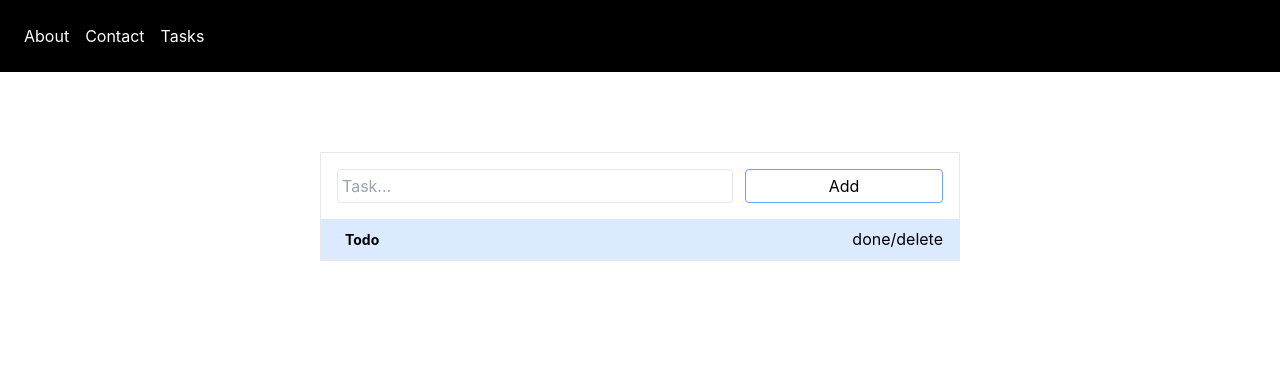
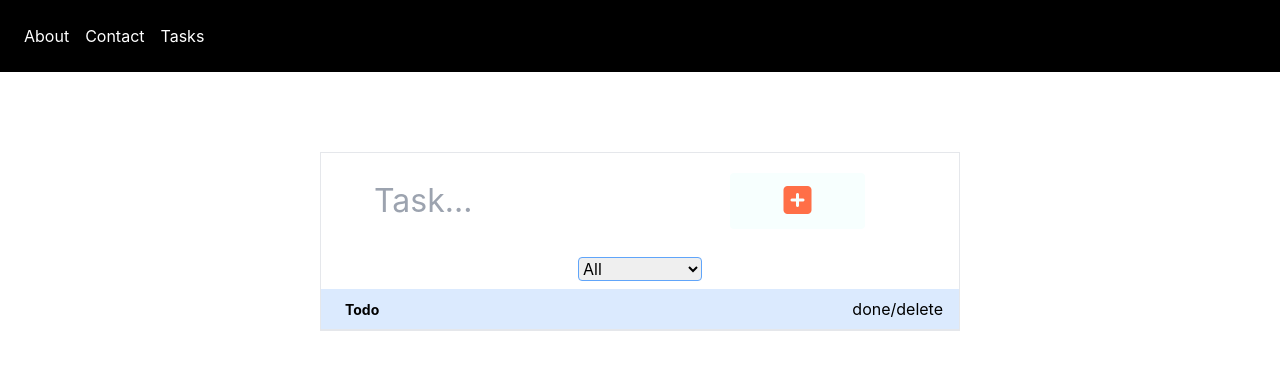
Before and after one commit to grant2695/React-project, a React (Create React App) app: page / in a window 1280 px wide. Shown: the top 370 px of the page. Built offline with nearby package versions, Linux system fonts and the light colour scheme.

Commit message:
made adjustments

```diff
--- a/package.json
+++ b/package.json
@@ -1,5 +1,5 @@
 {
-  "homepage": "http://grant2695.github.io/React-project",
+  "homepage": "https://grant2695.github.io/React-project/",
   "name": "react-project",
   "version": "0.1.0",
   "private": true,
--- a/src/App.css
+++ b/src/App.css
@@ -2,3 +2,22 @@
   text-decoration: line-through;
   opacity: 0.5;
 }
+
+
+form input,
+form button {
+  padding: 0.5rem;
+  font-size: 2rem;
+  border: none;
+  background: white;
+}
+form button {
+  color: #ff6f47;
+  background: #f7fffe;
+  cursor: pointer;
+  transition: all 0.3s ease;
+}
+form button:hover {
+  background: #ff6f47;
+  color: white;
+}
--- a/src/App.js
+++ b/src/App.js
@@ -1,18 +1,60 @@
 import logo from './logo.svg';
 import './App.css';
 import Form from './components/Form';
-import React, { useState } from 'react';
+import React, { useState,useEffect } from 'react';
 import  ReactDOM from 'react';
 import Todo from './components/todo';
 
+
 function App() {
+
   const [inputText,setInputText]= useState(" ");
  const [todos,setTodos] = useState([])
+ const [status,setStatus] = useState('all')
+const [filteredTodos,setFilteredTodos] = useState([])
+///Run once when the App starts
+useEffect(()=>{
+  getLocalTodos()
+},[]);
+///
+useEffect(() => {
+  filterHandler();
+  saveLocalTodos();
+}, [todos,status]);
+const filterHandler = ()=>{
+  switch(status){
+    case 'completed':
+      setFilteredTodos(todos.filter(todo => todo.completed === true))
+      break;
+      case 'uncompleted':
+         setFilteredTodos(todos.filter(todo => todo.completed === false))
+      break;
+      default:
+        setFilteredTodos(todos)
+        break;
+
+  }
+};
+const saveLocalTodos = () =>{
+
+    localStorage.setItem('todos',JSON.stringify(todos))
+
+}
+const getLocalTodos = () =>{
+  if (localStorage.getItem('todos') === null) {
+    localStorage.setItem('todos', JSON.stringify([]));
+  } else {
+  let todoLocal = JSON.parse(localStorage.getItem('todos'))
+  console.log(todoLocal)
+  setTodos(todoLocal)
+  }
+}
+
   return (
     <div className='App'>
 
 
-    <Form inputText = {inputText} todos = {todos} setTodos = {setTodos} setInputText = {setInputText} />
+    <Form inputText = {inputText} todos = {todos} setTodos = {setTodos} setInputText = {setInputText} setStatus={setStatus} filteredTodos={filteredTodos} />
 
     </div>
 
--- a/src/components/Form.js
+++ b/src/components/Form.js
@@ -1,67 +1,104 @@
 
-import React, {useState} from "react";
+import React, {useState, useEffect } from "react";
+
 import Todo from "./todo";
 
+const Form = ({
+  setInputText,
+  setStatus,
+  todos,
+  setTodos,
+  text,
+  inputText,
+  todo,
+  status,
+  filteredTodos,
+  setFilteredTodos,
+}) => {
+  const inputTextHandler = (e) => {
+    //console.log(e.target.value);
+    setInputText(e.target.value);
+  };
+   const submitTodoHandler = (e) => {
+
+     setTodos([
+       ...todos,
+       { text: inputText, completed: false, id: Math.random() * 1000 },
+
+     ]);
+     setInputText.reset();
+     e.preventDefault();
+   };
+  const statusHandler = (e) => {
+    setStatus(e.target.value);
+  };
 
 
-
-const Form = ({setInputText, todos, setTodos,text, inputText,todo}) => {
-    const inputTextHandler = (e) =>{
-        console.log(e.target.value);
-        setInputText(e.target.value)
-
-
-    }
-
-    const submitTodoHandler = (e) => {
-        setTodos([...todos, {text: inputText, completed: false, id: Math.random()*1000 }]
-
-        )
-           }
-
-    return(
+  return (
     <>
-        <div className=' w-screen flex justify-start bg-black p-4'>
-     <div className='text-white p-2 hover:bg-blue-400'>About</div>
-     <div className='text-white p-2 hover:bg-blue-400'>Contact</div>
-     <div className='text-white p-2 hover:bg-blue-400'>Tasks</div>
+      <div className=" w-screen flex justify-start bg-black p-4">
+        <div className="text-white p-2 hover:bg-blue-400">About</div>
+        <div className="text-white p-2 hover:bg-blue-400">Contact</div>
+        <div className="text-white p-2 hover:bg-blue-400">Tasks</div>
       </div>
 
       <div className={"flex justify-center mt-20"}>
-
-      <div className={'border w-1/2'}>
-          <div className={'flex gap-3 justify-center p-4'}>
-      <input onChange={inputTextHandler} type={'text'} className={'border w-2/3 px-1 outline-none rounded'} placeholder={'Task...'}/>
-     <button onClick={submitTodoHandler} className={" border p-1  w-1/3 border-blue-400 rounded"} type={'submit'}>Add</button>
-
+        <div className={"border w-1/2"}>
+          <div className={"flex gap-3 justify-center p-4"}>
+            <form>
+              <input
+                onChange={inputTextHandler}
+                type={"text"}
+                className={"border w-2/3 px-1 outline-none rounded"}
+                placeholder={"Task..."}
+              />
+              <button
+                onClick={submitTodoHandler}
+                className={" border p-1  w-1/4  rounded"}
+                type={"submit"}
+              >
+                <i class="fas fa-plus-square"></i>
+              </button>
+            </form>
           </div>
-
-<div className={'flex justify-between px-4 bg-blue-100 p-2 border-b'}>
+          <form>
+            <div className="d-flex">
+              <div className="select text-center p-2">
+                <select
+                  onChange={statusHandler}
+                  name="todos"
+                  className=" border filter-todo border-blue-400 rounded"
+                >
+                  <option value="all">All</option>
+                  <option value="completed">Completed</option>
+                  <option value="uncompleted">Uncompleted</option>
+                </select>
+              </div>
+            </div>
+          </form>
+          <div className={"flex justify-between px-4 bg-blue-100 p-2 border-b"}>
             <div>
-
-                                <span className={'ml-2 text-sm font-bold'}>Todo</span>
+              <span className={"ml-2 text-sm font-bold"}>Todo</span>
             </div>
             <div>
-                              <ul className="ml-3"><li>done/delete</li></ul>
+              <ul className="ml-3">
+                <li>done/delete</li>
+              </ul>
             </div>
-
-
           </div>
-                        {todos.map((todo)=>(
-        <Todo  todos = {todos} setTodos = {setTodos} key={todo.id}  todo={todo} text={todo.text}/>
-
-
-
-
-
-
-
+          {filteredTodos.map((todo) => (
+            <Todo
+              todos={todos}
+              setTodos={setTodos}
+              key={todo.id}
+              todo={todo}
+              text={todo.text}
+            />
           ))}
-
-
         </div>
       </div>
     </>
-    )}
+  );
+};
 
 export default Form;
--- a/src/components/todo.js
+++ b/src/components/todo.js
@@ -1,40 +1,43 @@
 import React from "react";
 
-const Todo = ({text, todos, setTodos , todo}) =>{
-    const deleteHandler = ()=>{
-        setTodos(todos.filter((el)=> el.id !== todo.id ));
-
-    }
+const Todo = ({ text, todos, setTodos, todo,filteredTodos }) => {
+  const deleteHandler = () => {
+    setTodos(todos.filter((el) => el.id !== todo.id));
+  };
   const completeHandler = () => {
-        setTodos(todos.map(function(item){
-            if(item.id === todo.id){
-                return{
-                    ...item, completed: !item.completed,
-                }
+    setTodos(
+      todos.map(function (item) {
+        if (item.id === todo.id) {
+          return {
+            ...item,
+            completed: !item.completed,
+          };
         }
         return item;
-        }))
-    }
+      })
+    );
+  };
 
-    return(
-
+  return (
     <div>
-        <div className={'flex justify-between px-4 mt-1 bg-gray-100'}>
+      <div className={"flex justify-between px-4 mt-1 bg-gray-100"}>
         <div>
-  <span className={`ml-2 text-sm font-semibold ${todo.completed ? "completed" : " "}`}>{text}</span>
+          <span
+            className={`ml-2 text-sm font-semibold
+            ${todo.completed ? "completed" : " "}`}>
+            {text}
+          </span>
         </div>
         <div>
-<button onClick={completeHandler}><i className="fa-solid fa-circle-check text-blue-500 p-1"></i></button>
-    <button onClick={deleteHandler} ><i className="fa-solid fa-trash text-sm text-red-500 p-1"></i></button>
-
-
-
-
+          <button onClick={completeHandler}>
+            <i className="fa-solid fa-circle-check text-blue-500 p-1"></i>
+          </button>
+          <button onClick={deleteHandler}>
+            <i className="fa-solid fa-trash text-sm text-red-500 p-1"></i>
+          </button>
         </div>
       </div>
     </div>
-
-    )
-
-}
+  );
+};
 export default Todo;
```
Lines whose indentation alone changed are shown as unchanged.
